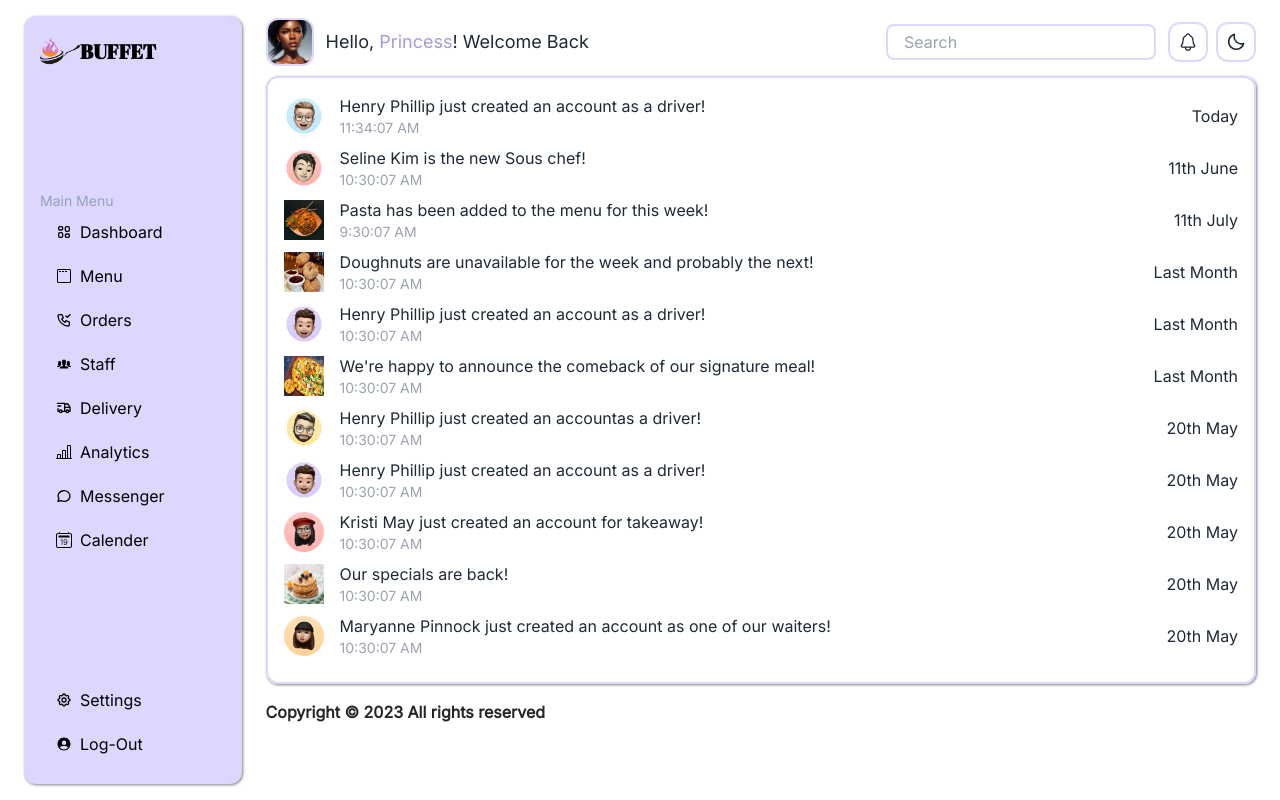
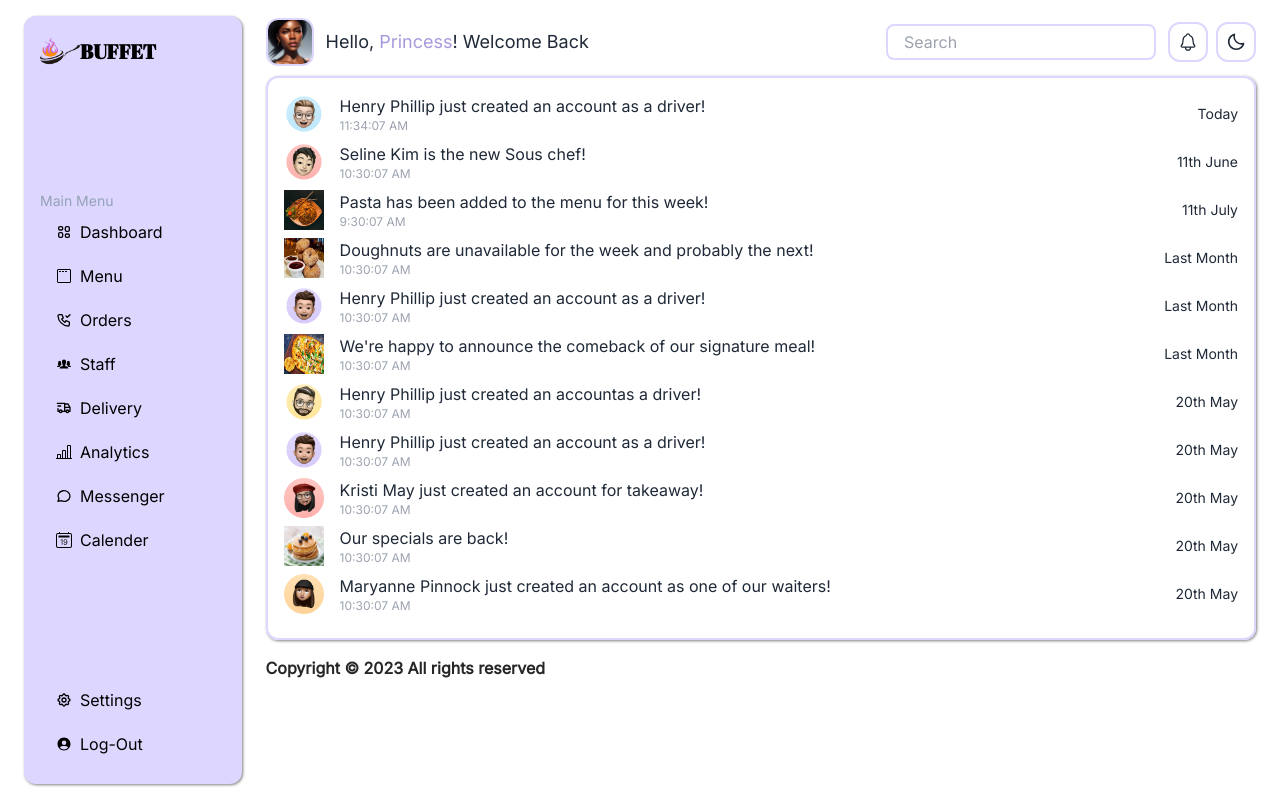
Before and after one commit to Safiyah07/buffet-dashboard, a React (Vite) app: page /notifications in a window 1280 px wide. Built offline with nearby package versions, Linux system fonts and the light colour scheme.

Commit message:
notifications font size

```diff
--- a/src/pages/Notifications.jsx
+++ b/src/pages/Notifications.jsx
@@ -149,10 +149,10 @@ export const Notifications = () => {
 								<div>{notification.image}</div>
 								<div className='flex flex-col'>
 									<span>{notification.message}</span>
-									<span className='text-sm text-gray-400'>{notification.time}</span>
+									<span className='text-xs text-gray-400'>{notification.time}</span>
 								</div>
 							</div>
-							<div className='items-end'>{notification.date}</div>
+							<div className='text-sm'>{notification.date}</div>
 						</div>
 					))}
 				</div>
```
